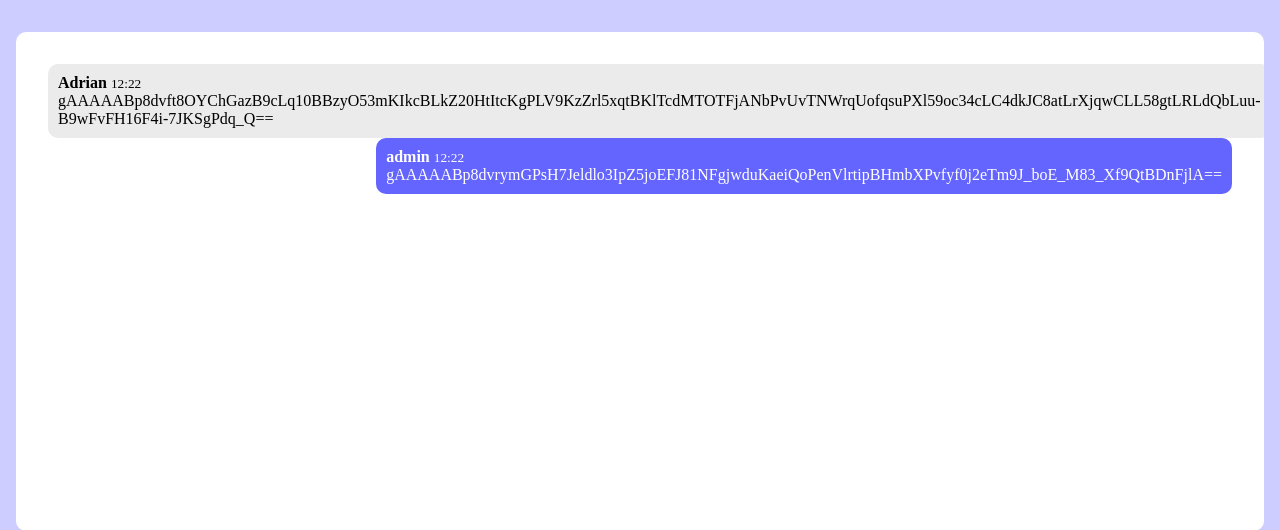
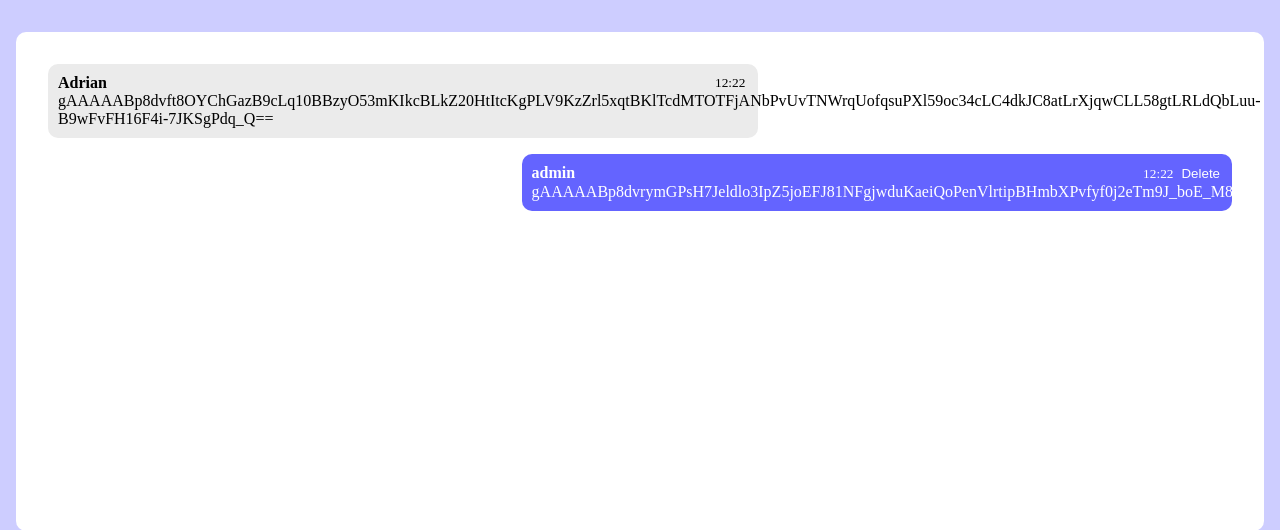
Before and after one commit to Benjamin-LucasM/Message-app, a Django app: a page that uses messageapp/messaging/templates/messaging/chat.html in a window 1280 px wide. Shown: the part 101-631 px from the top of the page. Run offline with Django 5.2, Linux system fonts and the light colour scheme; a user stored in the database is signed in; data comes from the database, SQL or seed files in the repository; both versions use the stored data as it was after the commit.

Commit message:
delete btn
added a delete button

```diff
--- a/messageapp/messaging/static/messaging/chat.css
+++ b/messageapp/messaging/static/messaging/chat.css
@@ -53,6 +53,32 @@ header h1 {
     border-radius: 10px;
     flex: 1;
     overflow-y: auto;
+}
+
+.totalinfo {
+    display: flex;
+    flex-direction: row;
+    justify-content: space-between;
+    gap: 5rem;
+}
+
+.infomessage {
+    display: flex;
+    align-items: center;
+    justify-content: right;
+    gap: 3px;
+}
+
+.delete-btn {
+    background: none;
+    border: none;
+    color: rgb(255, 255, 255);
+    cursor: pointer;
+    padding: 2px;
+}
+
+.delete-btn:hover {
+    color: rgb(144, 0, 0);
 }
 
 .message {
--- a/messageapp/messaging/templates/messaging/chat.html
+++ b/messageapp/messaging/templates/messaging/chat.html
@@ -15,12 +15,22 @@
   <div class="chat-box">
     {% for msg in messages %}
       {% if msg.sender == request.user %}
-        <div class="message-own">
+        <div class="message message-own">
       {% else %}
-        <div class="message-other">
+        <div class="message message-other">
       {% endif %}
-          <strong>{{ msg.sender.username }}</strong>
-          <small>{{ msg.timestamp|date:"H:i" }}</small><br>
+          <div class="totalinfo">
+            <strong>{{ msg.sender.username }}</strong>
+            <div class="infomessage">
+              <small>{{ msg.timestamp|date:"H:i" }}</small><br>
+              {% if msg.sender == request.user %}
+                <form method="post" action="{% url 'delete_message' msg.id %}">
+                  {% csrf_token %}
+                  <button type="submit" class="delete-btn">Delete</button>
+                </form>
+              {% endif %}
+            </div>
+          </div>
           {{ msg.body }}
         </div>
     {% empty %}
--- a/messageapp/messaging/urls.py
+++ b/messageapp/messaging/urls.py
@@ -4,5 +4,6 @@ from . import views
 urlpatterns = [
     path('', views.inbox, name='inbox'),
     path('register/', views.register, name='register'),
+    path('delete/<int:message_id>/', views.delete_message, name='delete_message'),
     path('<str:username>/', views.chat, name='chat'),
 ]
--- a/messageapp/messaging/views.py
+++ b/messageapp/messaging/views.py
@@ -55,3 +55,10 @@ def chat(request, username):
         'other': other,
         'messages': messages,
     })
+
+@login_required
+def delete_message(request, message_id):
+    message = get_object_or_404(Message, id=message_id, sender=request.user)
+    other_username = message.receiver.username
+    message.delete()
+    return redirect('chat', username=other_username)
```
Also changed, not shown: messageapp/db.sqlite3.
